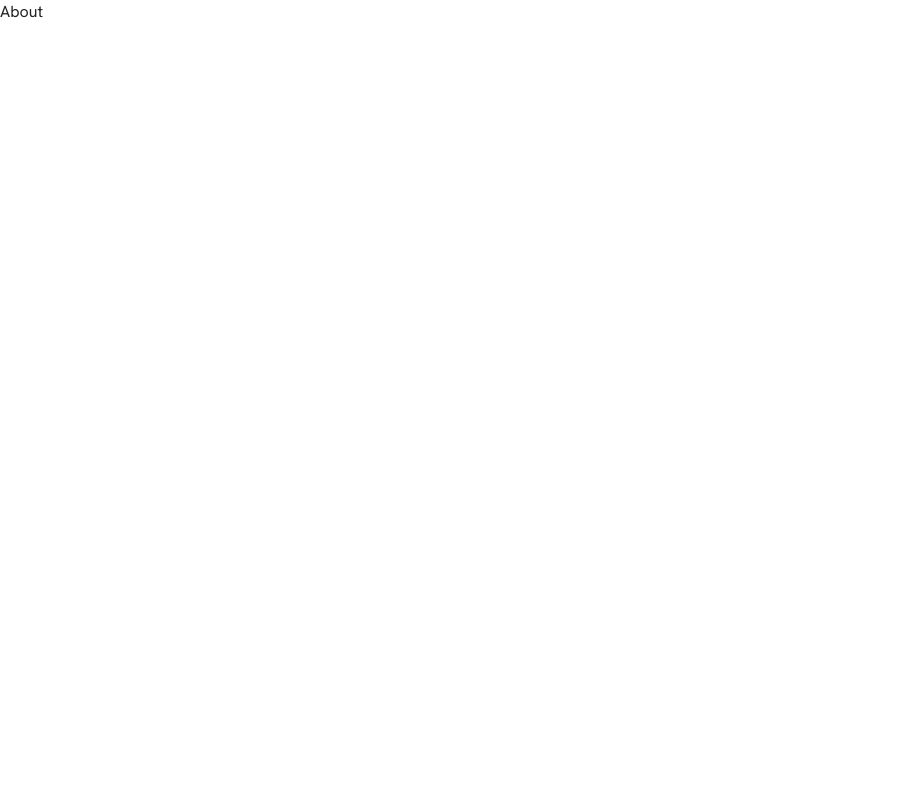
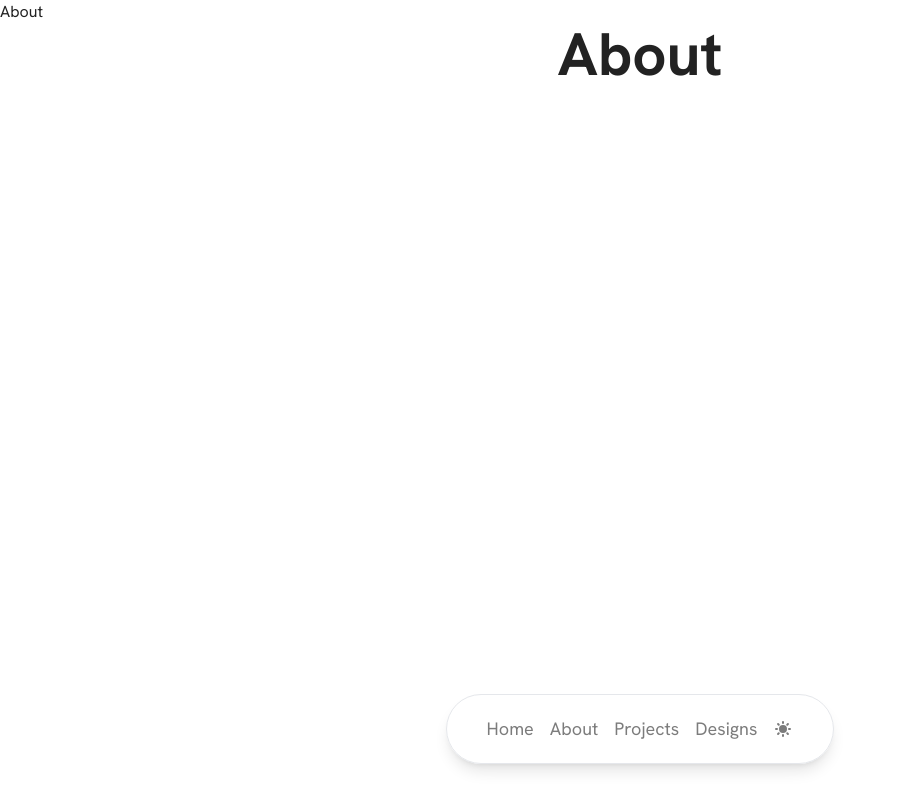
Before and after one commit to andrewchu16/andrewchu.ca, a Next.js app: page /about in a window 1280 px wide. Shown: the whole page, without its empty margins (0-897 px from the left). Built offline with nearby package versions, Linux system fonts and the light colour scheme.

Commit message:
Add page transition

```diff
--- a/src/app/about/page.tsx
+++ b/src/app/about/page.tsx
@@ -1,3 +1,12 @@
 export default function About() {
-  return <div className="font-sans">About</div>;
+  return (
+    <>
+      <div className="w-screen h-screen">
+        About
+        <div className="flex flex-col justify-center items-center flex-grow">
+          <h1 className="text-6xl font-bold mb-1">About</h1>
+        </div>
+      </div>
+    </>
+  );
 }
--- a/src/app/designs/page.tsx
+++ b/src/app/designs/page.tsx
@@ -1,3 +1,9 @@
 export default function Designs() {
-    return <div className="font-sans">Designs</div>;
+  return (
+    <>
+      <div className="w-screen h-screen">
+        Designs
+      </div>
+    </>
+  );
 }
--- a/src/app/globals.css
+++ b/src/app/globals.css
@@ -2,7 +2,8 @@
 @tailwind components;
 @tailwind utilities;
 
-html, body {
+html,
+body {
   transition: background-color 0.2s ease-in-out, color 0.2s ease-in-out;
 }
 
@@ -21,4 +22,35 @@ html, body {
 body {
   color: var(--primary);
   background: var(--background);
+  @apply font-sans;
 }
+
+#content {
+  transition-property: opacity, filter;
+  transition-duration: 0.3s;
+  transition-timing-function: ease-in-out;
+  opacity: 1;
+  filter: none;
+}
+
+.page-transition #content {
+  opacity: 0;
+  filter: blur(8px);
+}
+
+#navbar-container,
+.home #navbar-container {
+  top: calc(100% - 1rem - 110px);
+}
+
+#navbar-container {
+  transition-property: bottom, top;
+  transition-duration: 0.5s;
+  transition-timing-function: ease-in-out;
+}
+
+.projects #navbar-container,
+.about #navbar-container,
+.designs #navbar-container {
+  @apply top-4;
+}
--- a/src/app/layout.tsx
+++ b/src/app/layout.tsx
@@ -2,6 +2,7 @@ import type { Metadata } from "next";
 import { Hanken_Grotesk } from "next/font/google";
 import "./globals.css";
 import ThemeProvider from "@/providers/ThemeProvider";
+import Navbar from "@/components/nav-bar/Navbar";
 
 const hankenGrotesk = Hanken_Grotesk({
   variable: "--font-hanken-grotesk",
@@ -22,7 +23,15 @@ export default function RootLayout({
   return (
     <html lang="en" suppressHydrationWarning>
       <body className={`${hankenGrotesk.variable} antialiased`}>
-        <ThemeProvider>{children}</ThemeProvider>
+        <ThemeProvider>
+          <main id="content">{children}</main>
+          <div
+            className="w-screen absolute left-0 flex justify-center"
+            id="navbar-container"
+          >
+            <Navbar />
+          </div>
+        </ThemeProvider>
       </body>
     </html>
   );
--- a/src/app/page.tsx
+++ b/src/app/page.tsx
@@ -1,5 +1,4 @@
 import ContactLinks from "@/components/ContactLinks";
-import Navbar from "@/components/nav-bar/Navbar";
 import Head from "next/head";
 
 export default function Home() {
@@ -8,15 +7,12 @@ export default function Home() {
       <Head>
         <link rel="icon" href="/icon.svg" type="image/svg" />
       </Head>
-      <div className="font-sans h-screen w-screen flex flex-col">
+      <div className="h-screen w-screen flex flex-col">
         <div className="flex flex-col justify-center items-center flex-grow">
           <h1 className="text-6xl font-bold mb-1">Andrew Chu</h1>
           <h2 className="text-3xl text-secondary mb-2.5">CS @ UWaterloo</h2>
           <ContactLinks />
         </div>
-        <div className="w-screen absolute bottom-4 left-0 flex justify-center">
-          <Navbar />
-        </div>
       </div>
     </>
   );
--- a/src/app/projects/page.tsx
+++ b/src/app/projects/page.tsx
@@ -1,3 +1,9 @@
 export default function Projects() {
-    return <div className="font-sans">Projects</div>;
+  return (
+    <>
+      <div className="w-screen h-screen">
+        Projects
+      </div>
+    </>
+  );
 }
--- a/src/components/nav-bar/components/NavLinks.tsx
+++ b/src/components/nav-bar/components/NavLinks.tsx
@@ -1,23 +1,30 @@
-import Link from "next/link";
+import TransitionLink from "@/components/utils/TransitionLink";
 
-const links: { name: string; url: string }[] = [
-  { name: "Home", url: "/" },
-  { name: "About", url: "/about" },
-  { name: "Projects", url: "/projects" },
-  { name: "Designs", url: "/designs" },
+const links: {
+  name: string;
+  url: string;
+  transitionClass: string;
+}[] = [
+  { name: "Home", url: "/", transitionClass: "home" },
+  { name: "About", url: "/about", transitionClass: "about" },
+  { name: "Projects", url: "/projects", transitionClass: "projects" },
+  { name: "Designs", url: "/designs", transitionClass: "designs" },
 ];
 
 export default function NavLinks() {
   return (
     <>
       {links.map((link) => (
-        <Link
+        <TransitionLink
           key={link.name}
           href={link.url}
+          sleepEnterMs={500}
+          sleepExitMs={200}
+          transitionClass={link.transitionClass}
           className="text-lg text-secondary hover:text-primary"
         >
           {link.name}
-        </Link>
+        </TransitionLink>
       ))}
     </>
   );
--- /dev/null
+++ b/src/components/utils/TransitionLink.tsx
@@ -0,0 +1,60 @@
+"use client";
+
+import Link, { LinkProps } from "next/link";
+import React from "react";
+import { useRouter } from "next/navigation";
+
+interface TransitionProps extends LinkProps {
+  children: React.ReactNode;
+  href: string;
+  sleepEnterMs?: number;
+  sleepExitMs?: number;
+  transitionClass?: string;
+  className: string | undefined;
+}
+
+function sleep(ms: number): Promise<void> {
+  return new Promise((resolve) => setTimeout(resolve, ms));
+}
+
+export default function TransitionLink({
+  children,
+  href,
+  sleepEnterMs = 0,
+  sleepExitMs = 0,
+  className,
+  transitionClass = "",
+  ...props
+}: TransitionProps) {
+  const router = useRouter();
+
+  const handleTransition = async (
+    e: React.MouseEvent<HTMLAnchorElement, MouseEvent>
+  ) => {
+    e.preventDefault();
+
+    document.body.classList.remove("home");
+    document.body.classList.remove("projects");
+    document.body.classList.remove("about");
+    document.body.classList.remove("designs");
+    document.body.classList.add(transitionClass);
+    document.body.classList.add("page-transition");
+
+    await sleep(sleepEnterMs);
+
+    router.push(href);
+
+    await sleep(sleepExitMs);
+    document.body.classList.remove("page-transition");
+  };
+  return (
+    <Link
+      href={href}
+      {...props}
+      onClick={handleTransition}
+      className={className}
+    >
+      {children}
+    </Link>
+  );
+}
```
